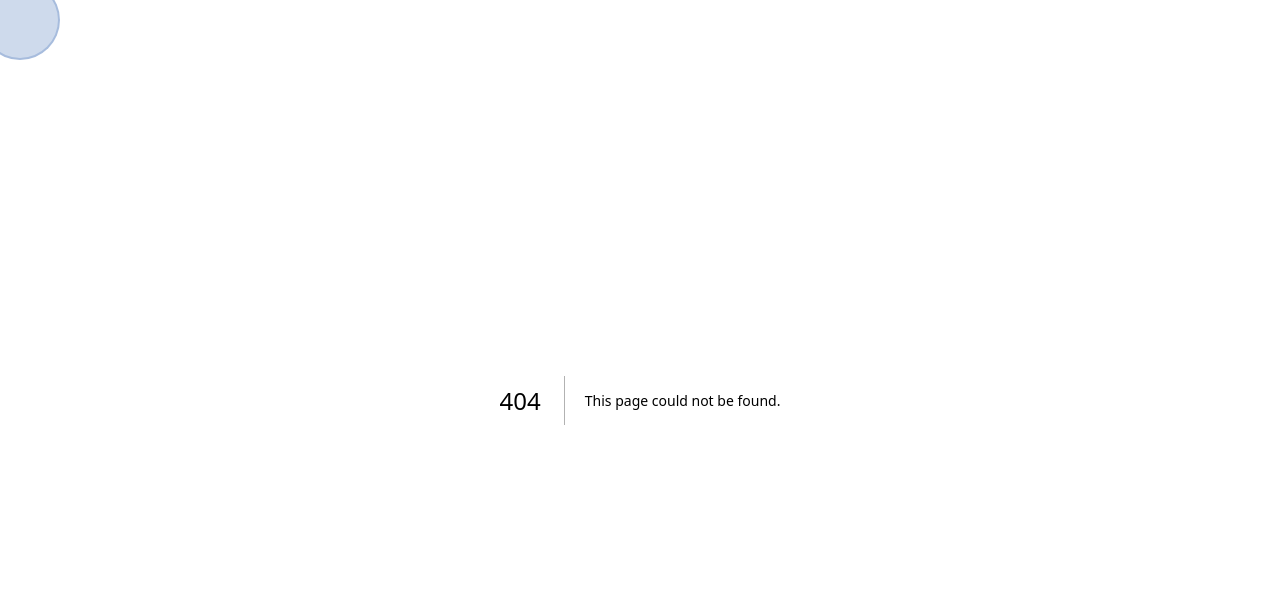
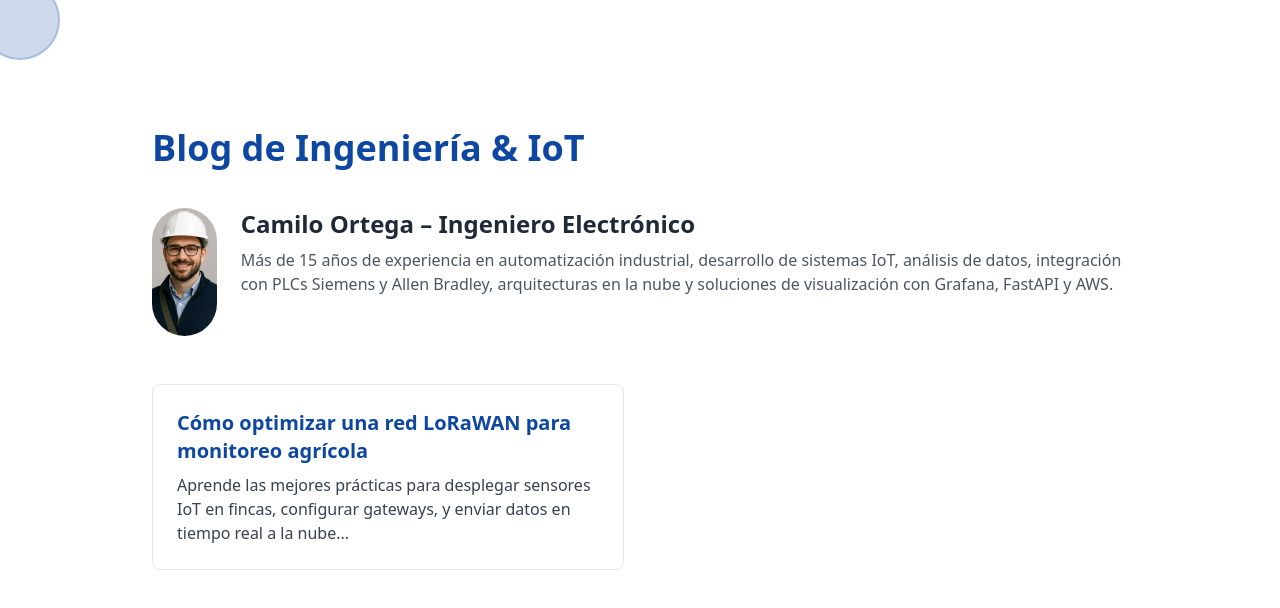
Before and after one commit to KFiloz/Page-Landing, a Next.js app: page /blog in a window 1280 px wide. Before the commit this address had no page. Shown: the top 608 px of the page. Built offline with nearby package versions, Linux system fonts and the light colour scheme.

Commit message:
feat: Agregando blogs

```diff
--- /dev/null
+++ b/src/app/blog/page.tsx
@@ -0,0 +1,49 @@
+"use client";
+import Image from "next/image";
+
+const BlogPage = () => {
+  return (
+    <div className="pt-32 pb-20 px-6 max-w-5xl mx-auto">
+      <h1 className="text-4xl font-bold text-[#0D47A1] mb-10 hover-target">
+        Blog de Ingeniería & IoT
+      </h1>
+
+      {/* Perfil del autor */}
+      <div className="flex gap-6 mb-12 max-md:flex-col">
+        <div className="w-32 h-32 relative">
+          <Image
+            src="/images/ingeniero.png"
+            alt="Ingeniero Ktronika"
+            fill
+            className="rounded-full object-cover"
+          />
+        </div>
+        <div>
+          <h2 className="text-2xl font-semibold text-gray-800">
+            Camilo Ortega – Ingeniero Electrónico
+          </h2>
+          <p className="text-gray-600 mt-2">
+            Más de 15 años de experiencia en automatización industrial, desarrollo de sistemas IoT, análisis de datos, integración con PLCs Siemens y Allen Bradley, arquitecturas en la nube y soluciones de visualización con Grafana, FastAPI y AWS.
+          </p>
+        </div>
+      </div>
+
+      {/* Aquí van los posts */}
+      <div className="grid md:grid-cols-2 gap-8">
+        {/* Ejemplo de post */}
+        <div className="p-6 border border-gray-200 rounded-lg hover:shadow-lg transition-all">
+          <h3 className="text-xl font-bold text-[#0D47A1] mb-2">
+            Cómo optimizar una red LoRaWAN para monitoreo agrícola
+          </h3>
+          <p className="text-gray-700">
+            Aprende las mejores prácticas para desplegar sensores IoT en fincas, configurar gateways, y enviar datos en tiempo real a la nube...
+          </p>
+        </div>
+
+        {/* Puedes duplicar este bloque para cada tema nuevo */}
+      </div>
+    </div>
+  );
+};
+
+export default BlogPage;
--- a/src/components/Navbar.tsx
+++ b/src/components/Navbar.tsx
@@ -52,8 +52,8 @@ const Navbar = () => {
 
           {/* Menú horizontal (escritorio) */}
           <ul className="hidden sm:flex gap-8 items-center">
-            <li><a href="#" className="text-white hover:text-gray-200">Inicio</a></li>
-            <li><a href="#" className="text-white hover:text-gray-200">Servicios</a></li>
+            <li><Link href="/" className="text-white hover:text-gray-200">Inicio</Link></li>
+            <li><Link href="#" className="text-white hover:text-gray-200">Servicios</Link></li>
             <li>
               <a
                 href="https://grafana.ktronika.com"
@@ -64,15 +64,16 @@ const Navbar = () => {
                 Dashboard
               </a>
             </li>
-            <li><a href="#" className="text-white hover:text-gray-200">Contacto</a></li>
+            <li><Link href="#" className="text-white hover:text-gray-200">Contacto</Link></li>
+            <li><Link href="/blog" className="text-white hover:text-gray-200">Blog</Link></li>
           </ul>
         </div>
 
         {/* Menú móvil */}
         {menuOpen && (
           <ul className="sm:hidden mt-4 space-y-4 px-4">
-            <li><a href="#" className="block text-white hover:text-gray-200">Inicio</a></li>
-            <li><a href="#" className="block text-white hover:text-gray-200">Servicios</a></li>
+            <li><Link href="/" className="block text-white hover:text-gray-200">Inicio</Link></li>
+            <li><Link href="#" className="block text-white hover:text-gray-200">Servicios</Link></li>
             <li>
               <a
                 href="https://grafana.ktronika.com"
@@ -83,7 +84,8 @@ const Navbar = () => {
                 Dashboard
               </a>
             </li>
-            <li><a href="#" className="block text-white hover:text-gray-200">Contacto</a></li>
+            <li><Link href="#" className="block text-white hover:text-gray-200">Contacto</Link></li>
+            <li><Link href="/blog" className="block text-white hover:text-gray-200">Blog</Link></li>
           </ul>
         )}
       </nav>
```
Also changed, not shown: public/images/ingeniero.png (added).
